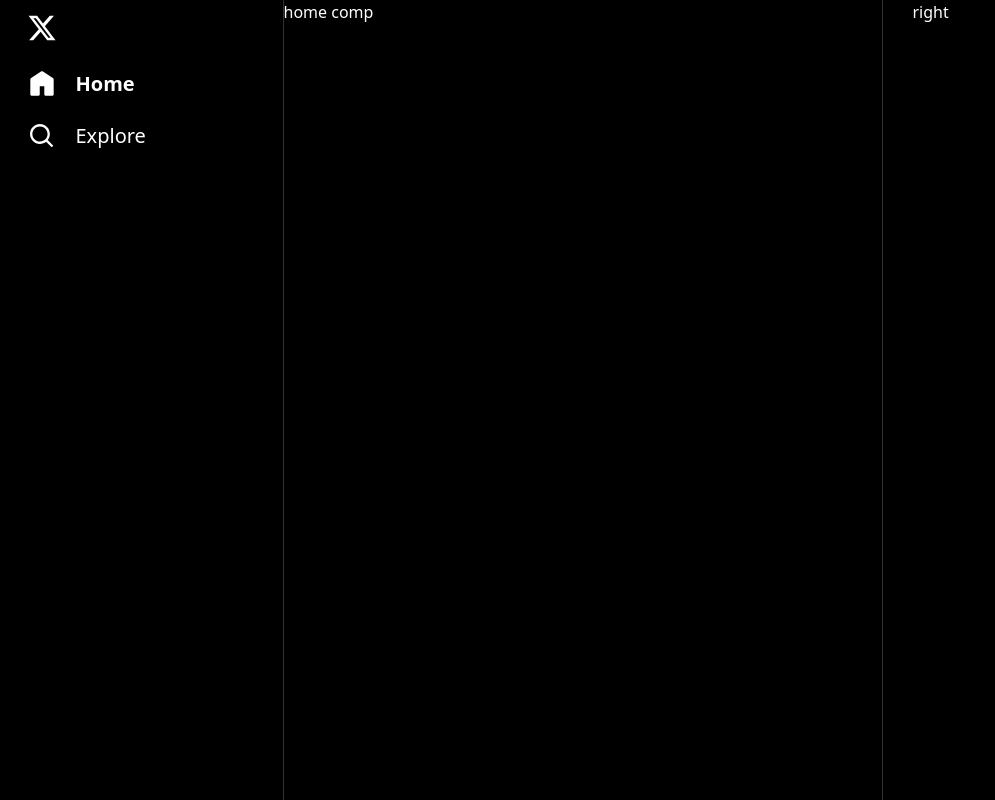
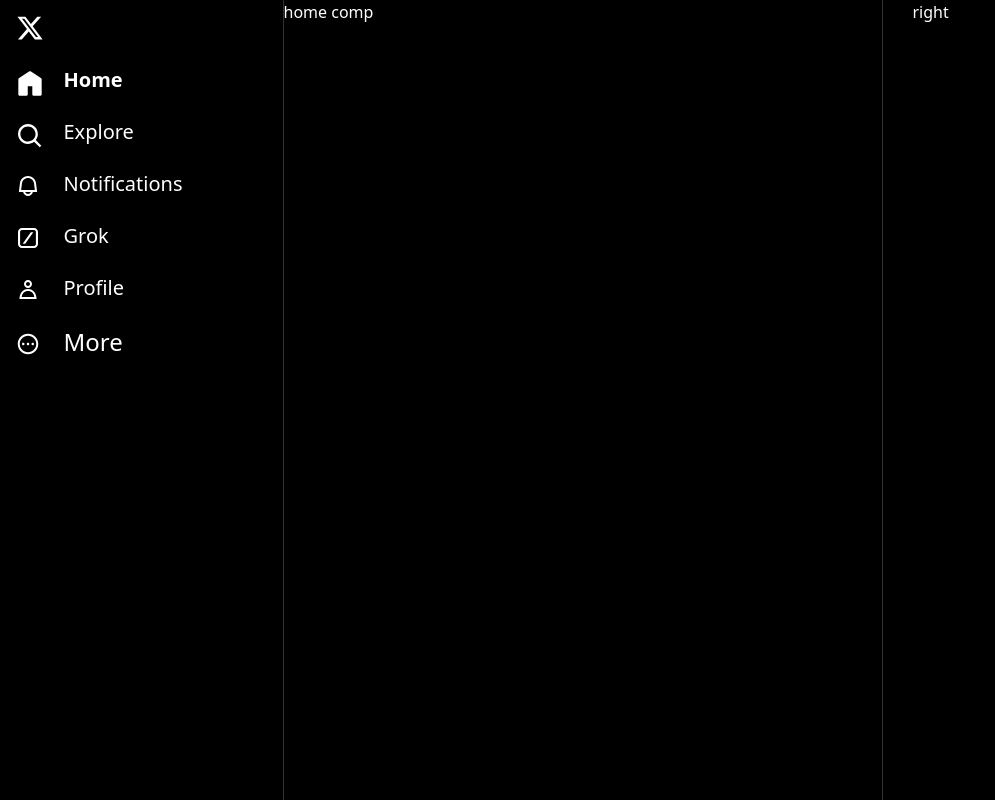
Before and after one commit to Khudaverdi27/twitter-clone, a React (Vite) app: page / in a window 1280 px wide. Shown: the whole page, without its empty margins (0-995 px from the left). Built offline with nearby package versions, Linux system fonts and the light colour scheme.

Commit message:
menu listed

```diff
--- a/src/components/common/Icon.jsx
+++ b/src/components/common/Icon.jsx
@@ -22,13 +22,54 @@
       />
     </svg>
   ),
-  search: (
-    <svg
-      fill="#fff"
-      viewBox="0 0 24 24"
-      className="r-4qtqp9 r-yyyyoo r-dnmrzs r-bnwqim r-lrvibr r-m6rgpd r-1nao33i r-lwhw9o r-cnnz9e size-7"
-    >
+  explore: (
+    <svg fill="#fff" viewBox="0 0 24 24" className=" size-7">
       <path d="M10.25 3.75c-3.59 0-6.5 2.91-6.5 6.5s2.91 6.5 6.5 6.5c1.795 0 3.419-.726 4.596-1.904 1.178-1.177 1.904-2.801 1.904-4.596 0-3.59-2.91-6.5-6.5-6.5zm-8.5 6.5c0-4.694 3.806-8.5 8.5-8.5s8.5 3.806 8.5 8.5c0 1.986-.682 3.815-1.824 5.262l4.781 4.781-1.414 1.414-4.781-4.781c-1.447 1.142-3.276 1.824-5.262 1.824-4.694 0-8.5-3.806-8.5-8.5z" />
+    </svg>
+  ),
+  exploreActive: (
+    <svg fill="#fff" className=" size-7">
+      <path d="M10.25 4.25c-3.314 0-6 2.686-6 6s2.686 6 6 6c1.657 0 3.155-.67 4.243-1.757 1.087-1.088 1.757-2.586 1.757-4.243 0-3.314-2.686-6-6-6zm-9 6c0-4.971 4.029-9 9-9s9 4.029 9 9c0 1.943-.617 3.744-1.664 5.215l4.475 4.474-2.122 2.122-4.474-4.475c-1.471 1.047-3.272 1.664-5.215 1.664-4.971 0-9-4.029-9-9z" />
+    </svg>
+  ),
+  notifications: (
+    <svg fill="#fff" className=" size-7">
+      <path d="M19.993 9.042C19.48 5.017 16.054 2 11.996 2s-7.49 3.021-7.999 7.051L2.866 18H7.1c.463 2.282 2.481 4 4.9 4s4.437-1.718 4.9-4h4.236l-1.143-8.958zM12 20c-1.306 0-2.417-.835-2.829-2h5.658c-.412 1.165-1.523 2-2.829 2zm-6.866-4l.847-6.698C6.364 6.272 8.941 4 11.996 4s5.627 2.268 6.013 5.295L18.864 16H5.134z" />
+    </svg>
+  ),
+  notifyActive: (
+    <svg fill="#fff" className=" size-7">
+      <path d="M11.996 2c-4.062 0-7.49 3.021-7.999 7.051L2.866 18H7.1c.463 2.282 2.481 4 4.9 4s4.437-1.718 4.9-4h4.236l-1.143-8.958C19.48 5.017 16.054 2 11.996 2zM9.171 18h5.658c-.412 1.165-1.523 2-2.829 2s-2.417-.835-2.829-2z" />
+    </svg>
+  ),
+  grok: (
+    <svg fill="#fff" className=" size-7">
+      <path d="M18 4.1H6c-1.05 0-1.9.85-1.9 1.9v12c0 1.05.85 1.9 1.9 1.9h12c1.05 0 1.9-.85 1.9-1.9V6c0-1.05-.85-1.9-1.9-1.9zM6 2h12c2.21 0 4 1.79 4 4v12c0 2.21-1.79 4-4 4H6c-2.21 0-4-1.79-4-4V6c0-2.21 1.79-4 4-4z" />
+      <path d="M6.68 17.8l8.108-11.58h2.532L9.21 17.8H6.68z" />
+    </svg>
+  ),
+  grokActive: (
+    <svg fill="#fff" className=" size-7">
+      <path
+        clipRule="evenodd"
+        d="M6 2h12c2.21 0 4 1.79 4 4v12c0 2.21-1.79 4-4 4H6c-2.21 0-4-1.79-4-4V6c0-2.21 1.79-4 4-4zm.643 15.8l8.109-11.58h2.515L9.158 17.8H6.643z"
+        fillRule="evenodd"
+      />
+    </svg>
+  ),
+  profile: (
+    <svg fill="#fff" className=" size-7">
+      <path d="M5.651 19h12.698c-.337-1.8-1.023-3.21-1.945-4.19C15.318 13.65 13.838 13 12 13s-3.317.65-4.404 1.81c-.922.98-1.608 2.39-1.945 4.19zm.486-5.56C7.627 11.85 9.648 11 12 11s4.373.85 5.863 2.44c1.477 1.58 2.366 3.8 2.632 6.46l.11 1.1H3.395l.11-1.1c.266-2.66 1.155-4.88 2.632-6.46zM12 4c-1.105 0-2 .9-2 2s.895 2 2 2 2-.9 2-2-.895-2-2-2zM8 6c0-2.21 1.791-4 4-4s4 1.79 4 4-1.791 4-4 4-4-1.79-4-4z" />
+    </svg>
+  ),
+  profileActive: (
+    <svg fill="#fff" className=" size-7">
+      <path d="M17.863 13.44c1.477 1.58 2.366 3.8 2.632 6.46l.11 1.1H3.395l.11-1.1c.266-2.66 1.155-4.88 2.632-6.46C7.627 11.85 9.648 11 12 11s4.373.85 5.863 2.44zM12 2C9.791 2 8 3.79 8 6s1.791 4 4 4 4-1.79 4-4-1.791-4-4-4z" />
+    </svg>
+  ),
+  more: (
+    <svg fill="#fff" className=" size-7">
+      <path d="M3.75 12c0-4.56 3.69-8.25 8.25-8.25s8.25 3.69 8.25 8.25-3.69 8.25-8.25 8.25S3.75 16.56 3.75 12zM12 1.75C6.34 1.75 1.75 6.34 1.75 12S6.34 22.25 12 22.25 22.25 17.66 22.25 12 17.66 1.75 12 1.75zm-4.75 11.5c.69 0 1.25-.56 1.25-1.25s-.56-1.25-1.25-1.25S6 11.31 6 12s.56 1.25 1.25 1.25zm9.5 0c.69 0 1.25-.56 1.25-1.25s-.56-1.25-1.25-1.25-1.25.56-1.25 1.25.56 1.25 1.25 1.25zM13.25 12c0 .69-.56 1.25-1.25 1.25s-1.25-.56-1.25-1.25.56-1.25 1.25-1.25 1.25.56 1.25 1.25z" />
     </svg>
   ),
 };
--- a/src/components/common/Logo.jsx
+++ b/src/components/common/Logo.jsx
@@ -1,18 +1,14 @@
 import { Link } from "react-router-dom";
+import Icon from "./Icon";
 
 function Logo() {
   return (
-    <div className="py-0.5">
+    <div className="py-0.5 ">
       <Link
         to={"/"}
-        className="size-[52px] rounded-full flex justify-center items-center hover:bg-hover transition-colors"
+        className="size-[52px] rounded-full flex  justify-center items-center hover:bg-hover transition-colors pr-2"
       >
-        <svg viewBox="0 0 24 24" width={30} height={30}>
-          <path
-            fill="#fff"
-            d="M18.244 2.25h3.308l-7.227 8.26 8.502 11.24H16.17l-5.214-6.817L4.99 21.75H1.68l7.73-8.835L1.254 2.25H8.08l4.713 6.231zm-1.161 17.52h1.833L7.084 4.126H5.117z"
-          />
-        </svg>
+        <Icon name="logo" />
       </Link>
     </div>
   );
--- a/src/components/sidebar/index.jsx
+++ b/src/components/sidebar/index.jsx
@@ -3,7 +3,7 @@
 
 function Sidebar() {
   return (
-    <aside className="w-[275px] h-screen  px-2">
+    <aside className="w-[275px] h-screen ">
       <Logo />
       <Menu />
     </aside>
--- a/src/components/sidebar/menu.jsx
+++ b/src/components/sidebar/menu.jsx
@@ -2,35 +2,35 @@
 import Icon from "../common/Icon";
 import classNames from "classnames";
 
+const menus = [
+  { name: "Home", active: "homeActive", slug: "/" },
+  { name: "Explore", active: "exploreActive", slug: "/explore" },
+  { name: "Notifications", active: "notifyActive", slug: "/notifications" },
+  { name: "Grok", active: "grokActive", slug: "/grok" },
+  { name: "Profile", active: "profileActive", slug: "/profile" },
+];
+
 function Menu() {
   return (
     <nav className="mt-0.5  mb-1">
-      <NavLink to={"/"} className="block">
+      {menus.map((m) => (
+        <NavLink key={m.name} to={m.slug} className="block">
           {({ isActive }) => (
             <div
               className={classNames(
-              "inline-flex rounded-full p-3 transition-colors gap-5 items-center hover:bg-hover",
+                "inline-flex rounded-full p-2 transition-colors gap-5 items-center hover:bg-hover",
                 { "font-bold": isActive }
               )}
             >
-            <Icon name={isActive ? "homeActive" : "home"} />
-            <div className="text-xl pr-4">Home</div>
+              <Icon name={isActive ? m.active : m.name.toLowerCase()} />
+              <div className="text-xl pr-4 pb-2">{m.name}</div>
             </div>
           )}
         </NavLink>
-      <NavLink to={"/explore"} className="block">
-        {({ isActive }) => (
-          <div
-            className={classNames(
-              "inline-flex rounded-full p-3 transition-colors gap-5 items-center hover:bg-hover",
-              { "font-bold": isActive }
-            )}
-          >
-            <Icon name={isActive ? "searchActive" : "search"} />
-            <div className="text-xl pr-4">Explore</div>
-          </div>
-        )}
-      </NavLink>
+      ))}
+      <button className="inline-flex rounded-full p-2 transition-colors gap-5 items-center hover:bg-hover">
+        <Icon name="more" /> <span className="text-2xl pb-2 pr-4">More</span>
+      </button>
     </nav>
   );
 }
```
Lines whose indentation alone changed are shown as unchanged.
